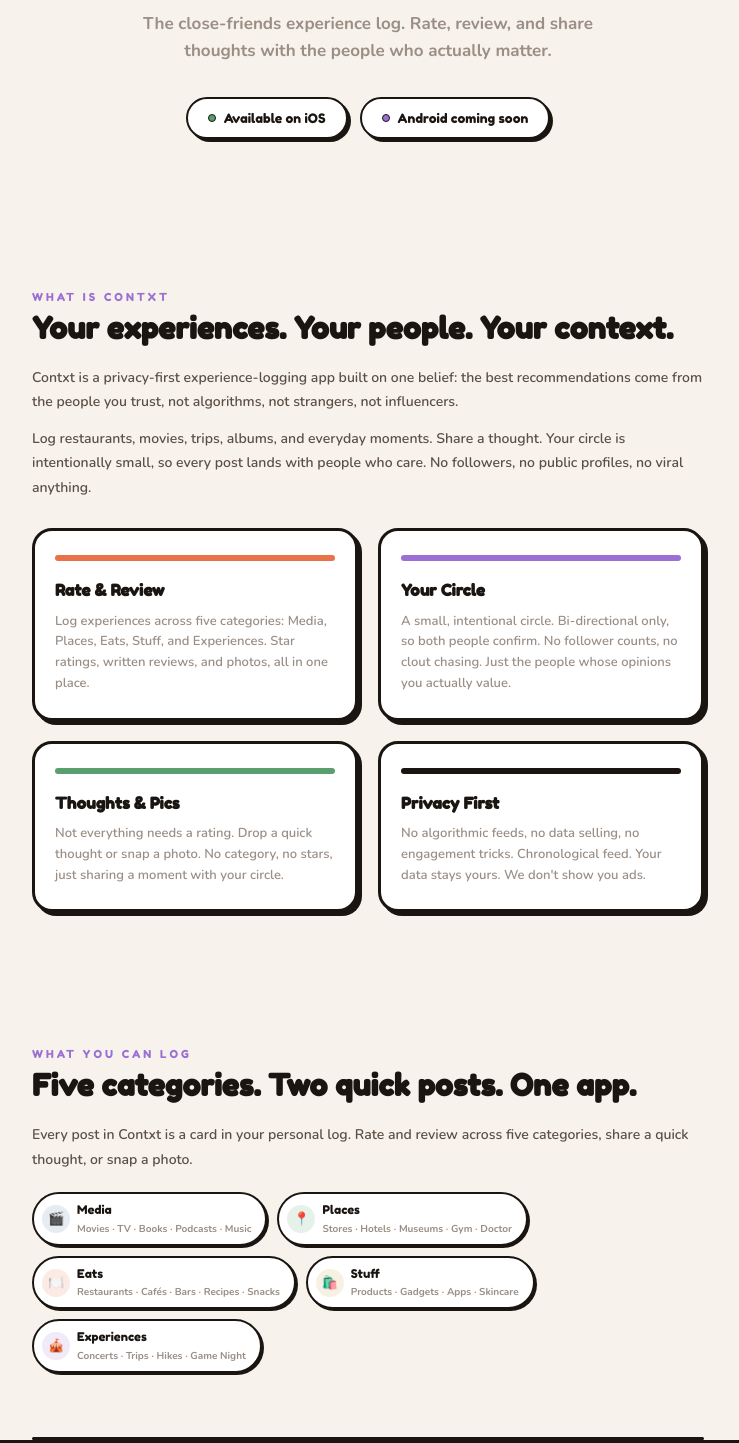
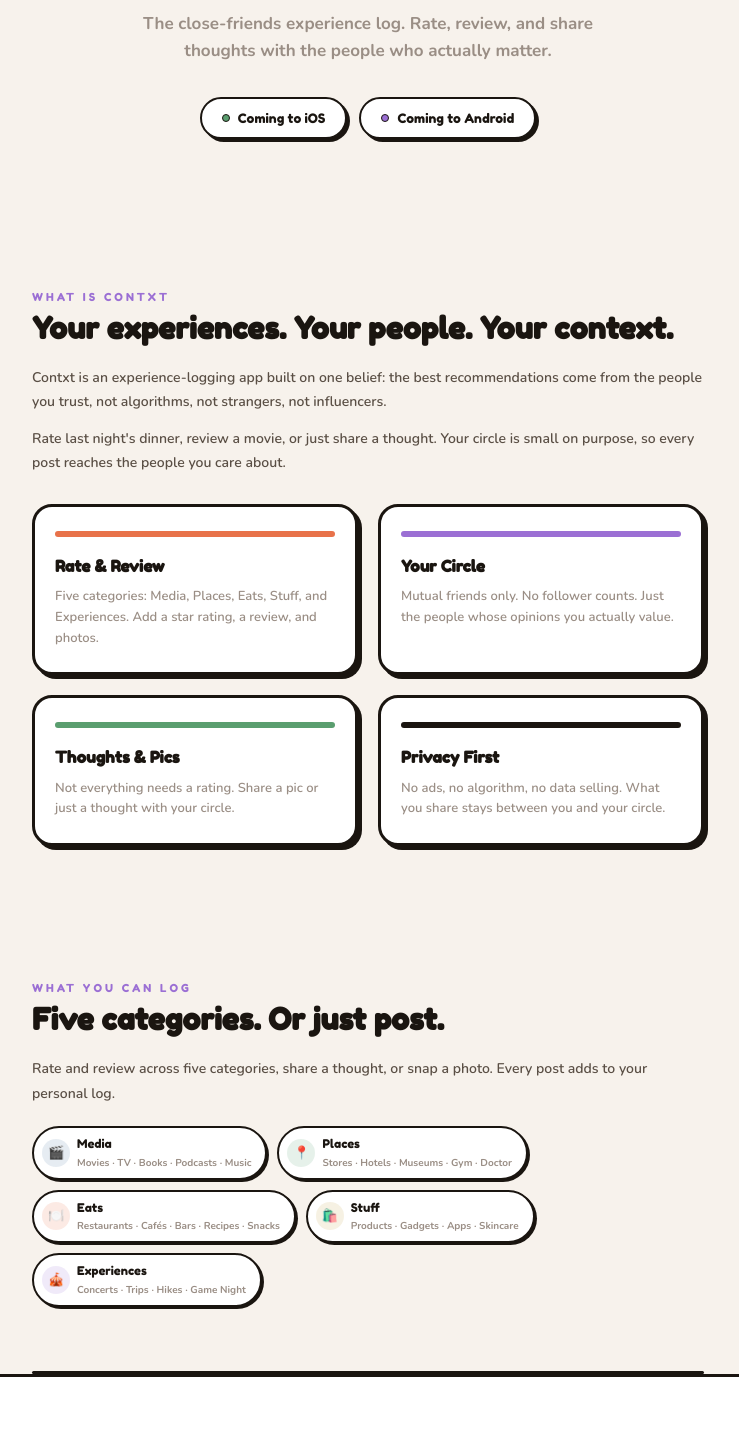
Before and after one commit to ph05/contxt_web, a plain HTML site: page index.html in a window 1280 px wide. Shown: the part 327-1770 px from the top of the page, without its empty margins (272-1011 px from the left). Drawn offline with nearby package versions, Linux system fonts and the light colour scheme.

Commit message:
refine site copy: unify branding, remove AI-style phrasing

```diff
--- a/index.html
+++ b/index.html
@@ -4,7 +4,7 @@
 <meta charset="UTF-8">
 <meta name="viewport" content="width=device-width, initial-scale=1.0">
 <title>Contxt | The Close-Friends Experience Log</title>
-<meta name="description" content="Contxt is a privacy-first experience-logging app for your closest friends. Log what you love. Share with who matters.">
+<meta name="description" content="The close-friends experience log. Rate, review, and share with the people who actually matter. No ads, no algorithm, no followers.">
 
 <!-- Block AI crawlers and scrapers -->
 <meta name="robots" content="noai, noimageai">
@@ -356,11 +356,11 @@ footer a:hover { text-decoration: underline; }
   <div class="hero-badges">
     <div class="hero-badge">
       <span class="dot dot-green"></span>
-      Available on iOS
+      Coming to iOS
     </div>
     <div class="hero-badge">
       <span class="dot dot-purple"></span>
-      Android coming soon
+      Coming to Android
     </div>
   </div>
 </div>
@@ -369,29 +369,29 @@ footer a:hover { text-decoration: underline; }
 <div class="section" id="about">
   <span class="section-eyebrow">What is Contxt</span>
   <h2>Your experiences. Your people. Your context.</h2>
-  <p>Contxt is a privacy-first experience-logging app built on one belief: the best recommendations come from the people you trust, not algorithms, not strangers, not influencers.</p>
-  <p>Log restaurants, movies, trips, albums, and everyday moments. Share a thought. Your circle is intentionally small, so every post lands with people who care. No followers, no public profiles, no viral anything.</p>
+  <p>Contxt is an experience-logging app built on one belief: the best recommendations come from the people you trust, not algorithms, not strangers, not influencers.</p>
+  <p>Rate last night's dinner, review a movie, or just share a thought. Your circle is small on purpose, so every post reaches the people you care about.</p>
 
   <div class="features">
     <div class="feat">
       <div class="feat-header" style="background: var(--coral);"></div>
       <h3>Rate & Review</h3>
-      <p>Log experiences across five categories: Media, Places, Eats, Stuff, and Experiences. Star ratings, written reviews, and photos, all in one place.</p>
+      <p>Five categories: Media, Places, Eats, Stuff, and Experiences. Add a star rating, a review, and photos.</p>
     </div>
     <div class="feat">
       <div class="feat-header" style="background: var(--purple);"></div>
       <h3>Your Circle</h3>
-      <p>A small, intentional circle. Bi-directional only, so both people confirm. No follower counts, no clout chasing. Just the people whose opinions you actually value.</p>
+      <p>Mutual friends only. No follower counts. Just the people whose opinions you actually value.</p>
     </div>
     <div class="feat">
       <div class="feat-header" style="background: var(--green);"></div>
       <h3>Thoughts & Pics</h3>
-      <p>Not everything needs a rating. Drop a quick thought or snap a photo. No category, no stars, just sharing a moment with your circle.</p>
+      <p>Not everything needs a rating. Share a pic or just a thought with your circle.</p>
     </div>
     <div class="feat">
       <div class="feat-header" style="background: var(--ink);"></div>
       <h3>Privacy First</h3>
-      <p>No algorithmic feeds, no data selling, no engagement tricks. Chronological feed. Your data stays yours. We don't show you ads.</p>
+      <p>No ads, no algorithm, no data selling. What you share stays between you and your circle.</p>
     </div>
   </div>
 </div>
@@ -399,8 +399,8 @@ footer a:hover { text-decoration: underline; }
 <!-- WHAT YOU CAN LOG -->
 <div class="section">
   <span class="section-eyebrow">What you can log</span>
-  <h2>Five categories. Two quick posts. One app.</h2>
-  <p>Every post in Contxt is a card in your personal log. Rate and review across five categories, share a quick thought, or snap a photo.</p>
+  <h2>Five categories. Or just post.</h2>
+  <p>Rate and review across five categories, share a thought, or snap a photo. Every post adds to your personal log.</p>
 
   <div class="categories">
     <div class="cat-pill">
@@ -536,7 +536,7 @@ footer a:hover { text-decoration: underline; }
   <div class="contact-card">
     <h3>Get in Touch</h3>
     <p>Email us at <a href="mailto:ph@contxt.app">ph@contxt.app</a></p>
-    <p>We typically respond within 24 hours.</p>
+    <p>You'll usually hear back within 24 hours.</p>
   </div>
 </div>
 
```
